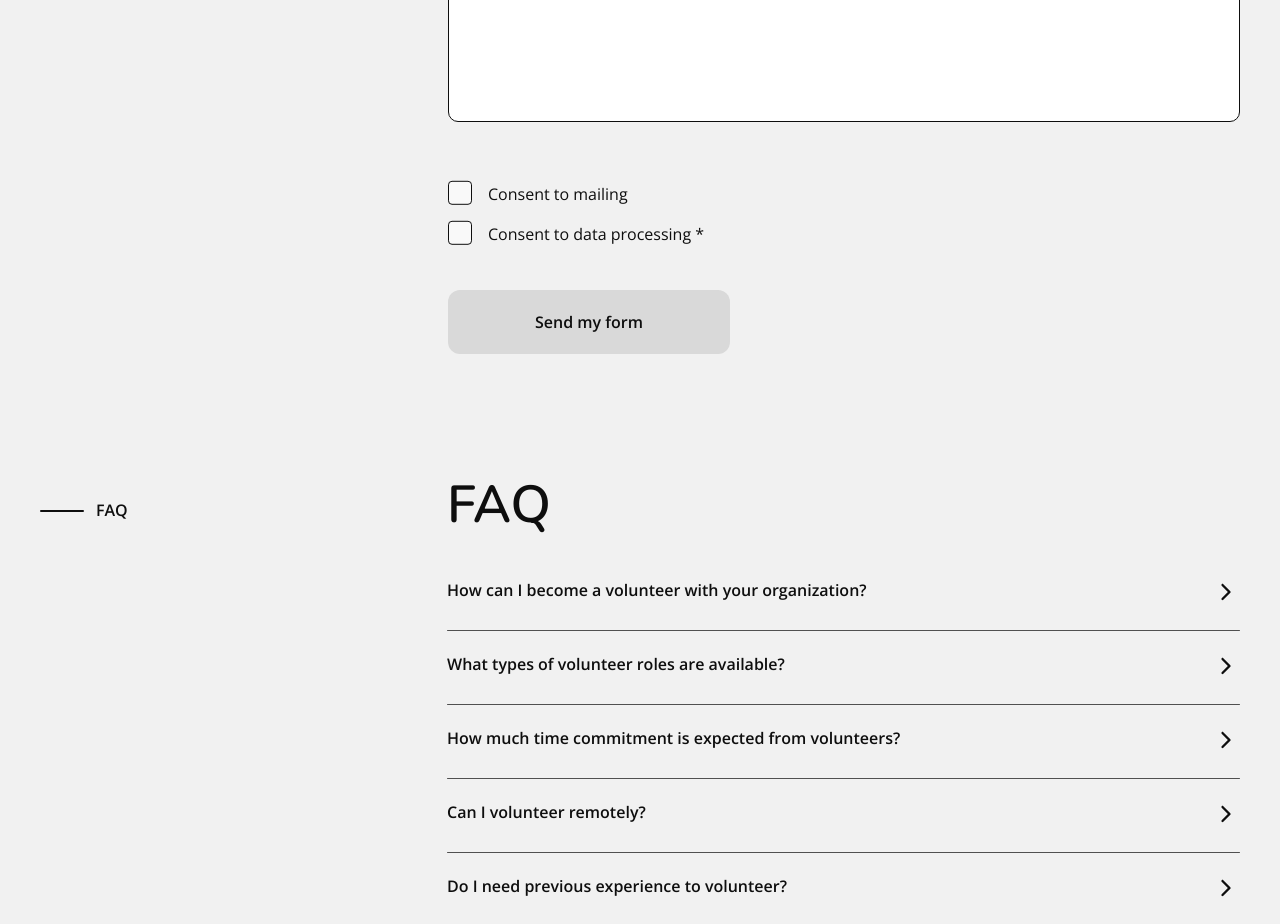
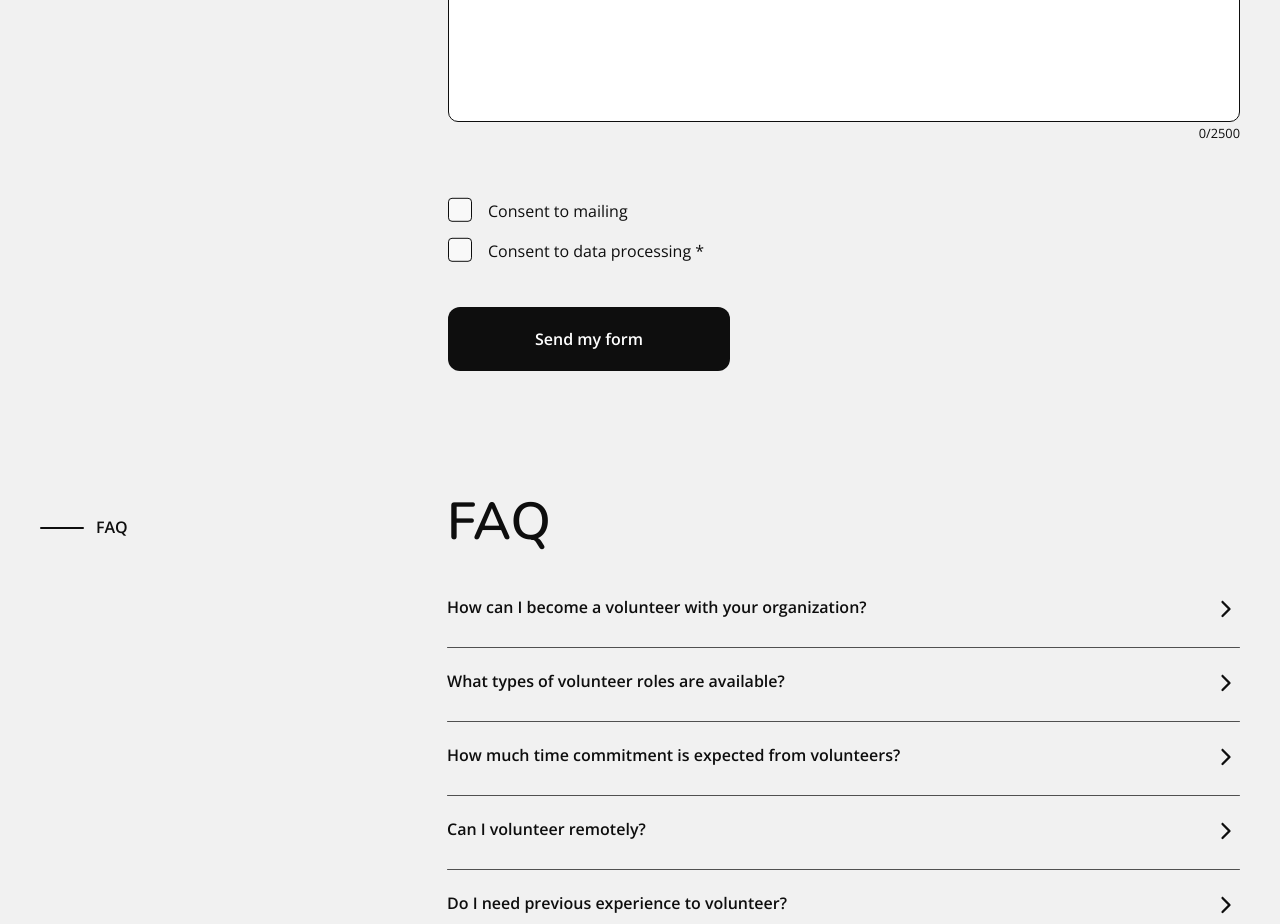
Before and after one commit to anpdko/i-will-help-you-client, a React (Vite) app: page /volunteer in a window 1280 px wide. Shown: the part 1900-2824 px from the top of the page. Built offline with nearby package versions, Linux system fonts and the light colour scheme; no server answers.

Commit message:
fix: delete isValid in btn and add maxLength to Comment component

```diff
--- a/src/components/form/FormReadyHelp/FormReadyHelp.tsx
+++ b/src/components/form/FormReadyHelp/FormReadyHelp.tsx
@@ -49,16 +49,11 @@ interface DataForm {
 const FormReadyHelp = () => {
   const [isPopupVisible, setIsPopupVisible] = useState(false);
   const [isSuccess, setIsSuccess] = useState(false);
+  const { t } = useTranslation();
 
   const methods = useForm({
     mode: 'onChange',
   });
-
-  const { t } = useTranslation();
-
-  const {
-    formState: { isValid },
-  } = methods;
 
   const onSubmit = async (data: DataForm) => {
     const formattedData = {
@@ -124,13 +119,13 @@ const FormReadyHelp = () => {
           <Comment
             title='Comment (what do you to do? in what areas?)'
             placeholder='Type here...'
+            maxLength={2500}
           />
           <Checkboxes />
           <ButtonApp
             type='submit'
             size='Xlarge'
             className={s.form__button}
-            disabled={!isValid}
           >
             {t('Send my form')}
           </ButtonApp>
```
